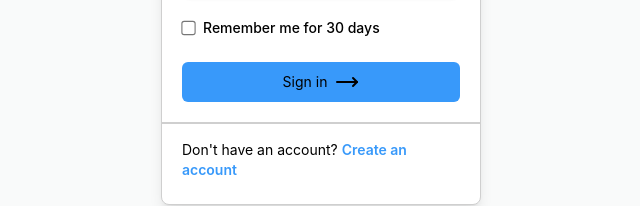
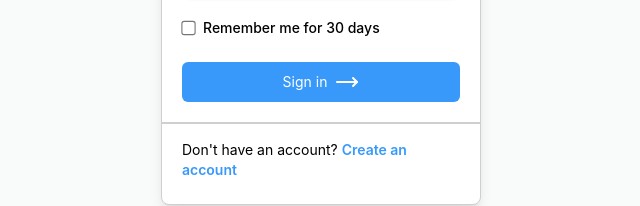
Before and after one commit to bonsonalo/knowledge_base, a React (Vite) app in the folder frontend/: page /login in a window 1280 px wide. Shown: the part 451-657 px from the top of the page, without its empty margins (319-959 px from the left). Built offline with nearby package versions, Linux system fonts and the light colour scheme; no server answers; a web font is replaced by a local one.

Commit message:
refactor: change the text color for sign in button

```diff
--- a/frontend/src/pages/LoginPage.tsx
+++ b/frontend/src/pages/LoginPage.tsx
@@ -91,10 +91,10 @@ export function LoginPage() {
                         <div className="text-sm" style={{fontWeight: "500"}}>Remember me for 30 days</div>
                     </div>
                     <div className="flex gap-2 justify-center bg-[#3899FA] mb-5 py-2 rounded-md text-sm hover:cursor-pointer"  onClick={handleSubmit}>
-                        <button>
+                        <button className="text-[#fff]">
                             Sign in
                         </button>
-                        <MoveRight />
+                        <MoveRight color="white"/>
                     </div>
                     <div
                         className="-mx-5 border-4 border-gray-400 mb-4"
```
